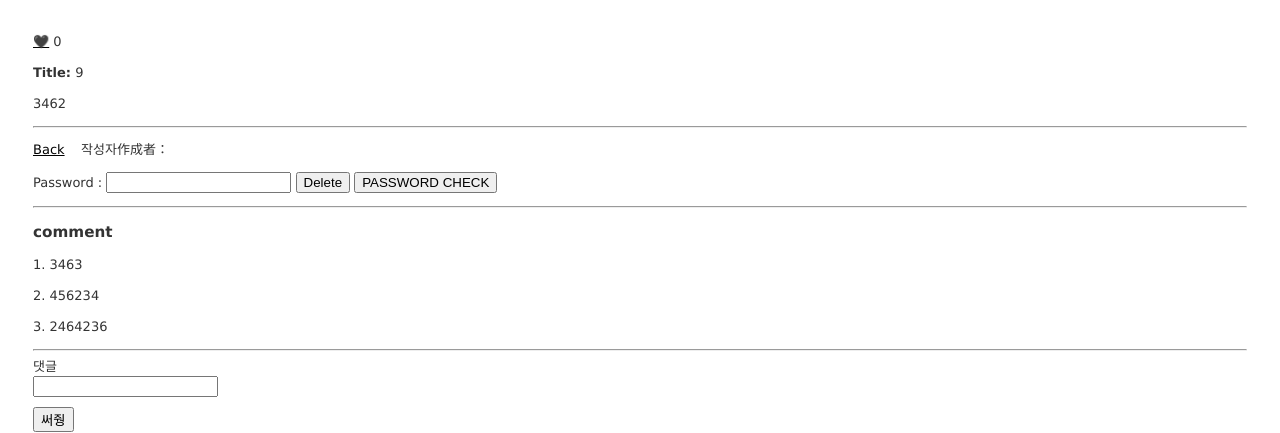
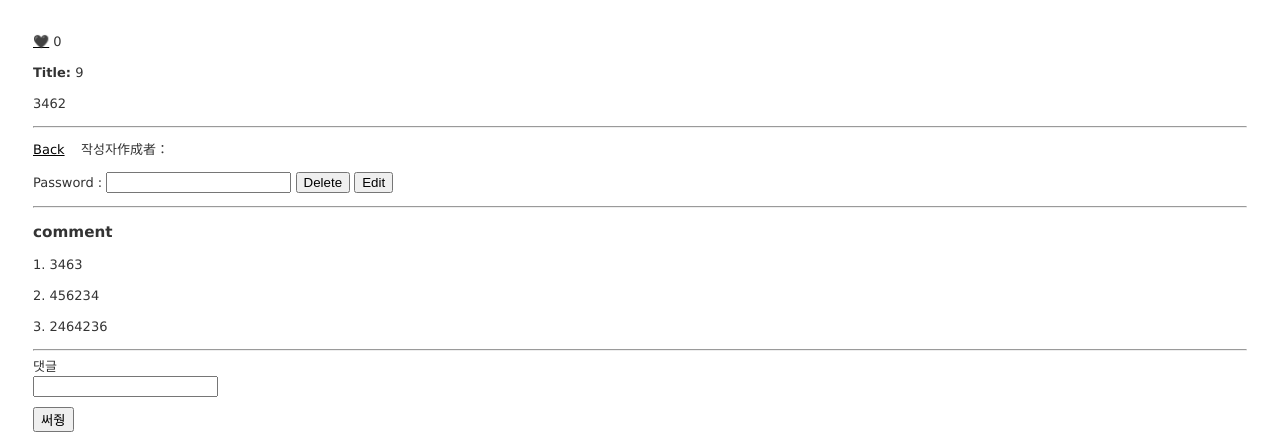
Before and after one commit to CocoAori/rails6-test, a Rails app: page /blogs/9 in a window 1280 px wide. Shown: the top 433 px of the page. Run offline with Rails 7, Linux system fonts and the light colour scheme; data comes from the database, SQL or seed files in the repository; both versions use the stored data as it was after the commit; style sheets or scripts are compiled from the project's sources.

Commit message:
1sentence #5

```diff
--- a/app/controllers/blogs_controller.rb
+++ b/app/controllers/blogs_controller.rb
@@ -24,6 +24,12 @@ class BlogsController < ApplicationController
 
   # GET /blogs/1/edit
   def edit
+	  #20220221로그인안한 사람 비번 확인
+	  if @blog.passwd == params[:pw_check]
+	  else
+		  #redirect_to :back
+		  redirect_to blogs_path
+	  end
   end
 
   # POST /blogs
@@ -61,7 +67,7 @@ class BlogsController < ApplicationController
   def destroy
     #20220221 삭제전 패스워드 확인
 	respond_to do |format|
-	  if @blog.passwd == params[:password]
+	  if @blog.passwd == params[:pw_check]
 		@blog.destroy
     	format.html { redirect_to blogs_url, notice: 'Blog was successfully destroyed.' }
       	format.json { head :no_content }
@@ -83,7 +89,7 @@ class BlogsController < ApplicationController
 
     # Only allow a list of trusted parameters through.
     def blog_params
-      	#20220222작성자 추가
+      	#20220220작성자 추가
 		#params.require(:blog).permit(:title, :description)
 		params.require(:blog).permit(:title, :description, :writer, :passwd)
     end
--- a/app/views/blogs/edit.html.erb
+++ b/app/views/blogs/edit.html.erb
@@ -1,4 +1,4 @@
-<h1>Editing Blog</h1>
+<h1>Editing</h1>
 
 <%= render 'form', blog: @blog %>
 
--- a/app/views/blogs/show.html.erb
+++ b/app/views/blogs/show.html.erb
@@ -34,9 +34,14 @@
 <%= link_to 'Back', blogs_path %>
 &nbsp;&nbsp;
 <% if @blog.writer == login_ID %>
-	<%= link_to 'Edit', edit_blog_path(@blog) %>
+	<%= link_to 'Edit', edit_blog_path(@blog, pw_check: @blog.passwd) %>
 	&nbsp;&nbsp;
-	<%= link_to 'Delete', @blog, method: :delete, data: { confirm: 'Are you sure?' } %>
+	<!--%= link_to 'Delete', @blog, method: :delete, data: { confirm: 'Are you sure?' } %-->
+	<form name="passcheck" action="/blogs/<%= @blog.id %>" method="post" onsubmit="return confirm('Are you sure?');">
+		<input type="hidden" name="_method" value="DELETE">
+		<input type="hidden" name="pw_check" value="<%= @blog.passwd %>">
+		<input type="submit" value="Delete">
+	</form>
 <% else %>
 	작성자作成者：<%= @blog.writer %>
 
@@ -44,21 +49,25 @@
 	<% else  %>
 		<form name="passcheck" action="/blogs/<%= @blog.id %>" method="post">
 			<input type="hidden" name="_method" value="DELETE">
-			Password : <input type="text" id="password" name="password">
+			Password : <input type="text" id="pw_check" name="pw_check">
 			<input type="submit" value="Delete">
-			<input type="button" onclick="return check()" value="PASSWORD CHECK">
+			<input type="button" onclick="return check()" value="Edit">
+
 		</form>
 
 		<script type="text/javascript">
 			function check(){
-				var p1 = document.getElementById("password").value;
+				var p1 = document.getElementById("pw_check").value;
 				var p2 = <%= @blog.passwd %>;
+				//머여...자바스크립트는 소스보기에서 데이터가 보여버리네. 이걸 숨기려면? 요건 나중에하고, 우선은 냅두고,
+				//delete랑 edit은 데이터를 안 보이는 곳에서 controller에서 처리함
 				if( p1 != p2 ){
 					alert("비번 달라~ password 違う~");
 					return false;
 				} else{
-					alert("bingo!");
-					return true;
+					//alert("bingo!");
+					//return true;
+					location.href="/blogs/<%= @blog.id %>/edit?pw_check="+p1
 				}
 			}
 		</script>
--- a/db/migrate/20220213162349_drop_thumups_table.rb
+++ b/db/migrate/20220213162349_drop_thumups_table.rb
@@ -1,5 +1,7 @@
 class DropThumupsTable < ActiveRecord::Migration[6.0]
- # def change
+ #20220221 전부 주석 처리함. 테이블이 없다면서 삭제가 안된다면서 에러가 떠서 중간에 멈춰버리네.
+ #테이블 만든 파일이 삭제해버렸나 왜 없지? 내가 모르고 함부러 지운듯? 없는 테이블이니 걍 주서처리
+	# def change
 #	  drop_table :thumups
  # end
 end
```
Also changed, not shown: db/development.sqlite3, 3 other files.
